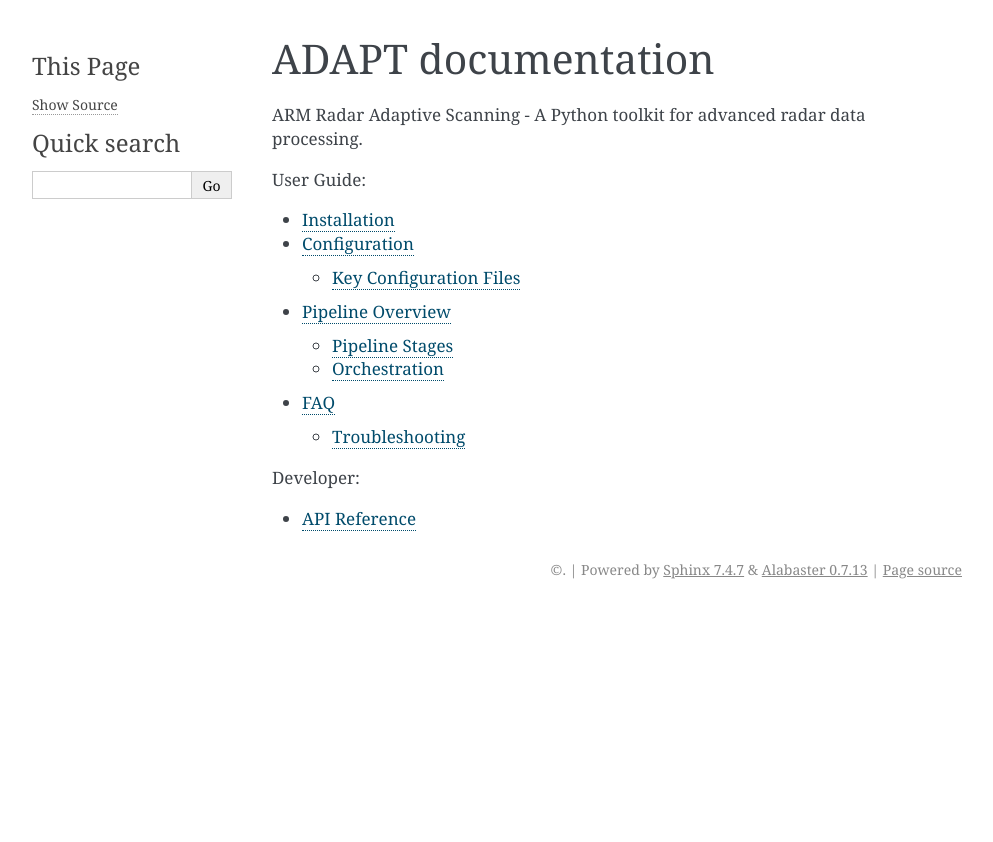
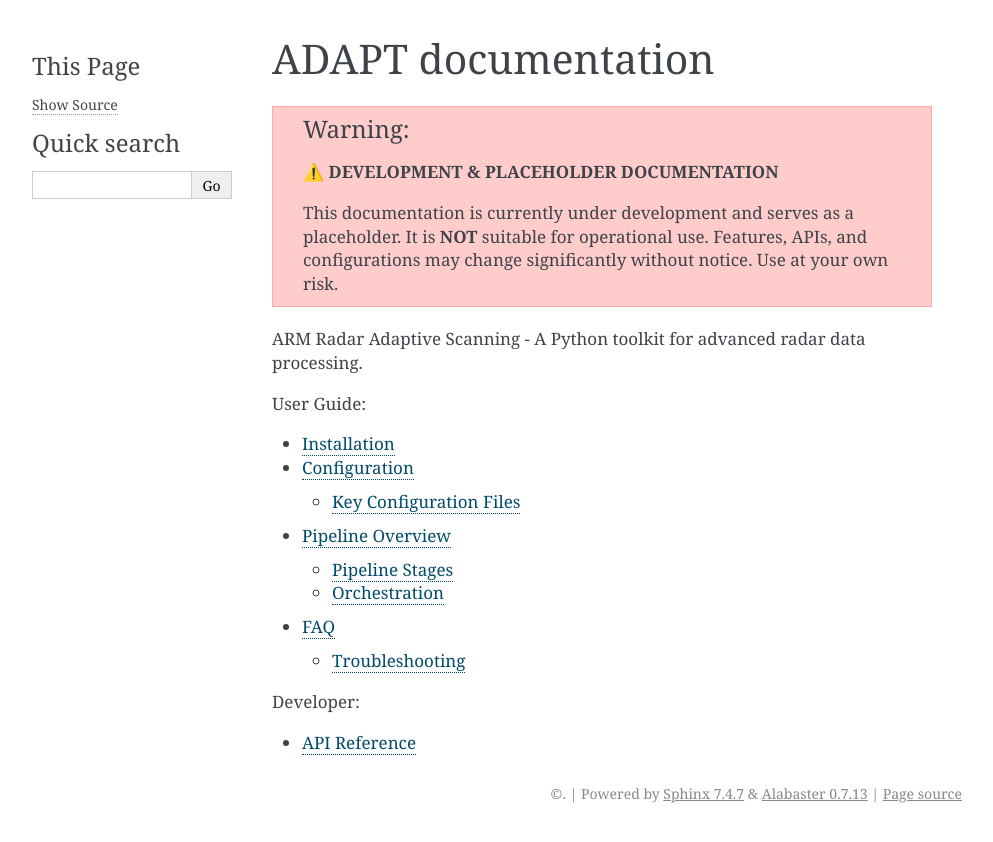
Before and after one commit to RBhupi/adapt, a Sphinx documentation site: the page built from docs/source/index.rst, in a window 1280 px wide. Shown: the top 842 px of the page, without its empty margins (148-1141 px from the left). Built offline with Sphinx 7.4.7, drawn with Linux system fonts in a browser that asks for light colours.

Commit message:
Add development disclaimer to documentation

```diff
--- a/docs/source/index.rst
+++ b/docs/source/index.rst
@@ -5,6 +5,14 @@
 
 ADAPT documentation
 ===================
+
+.. warning::
+
+   **⚠️ DEVELOPMENT & PLACEHOLDER DOCUMENTATION**
+
+   This documentation is currently under development and serves as a placeholder.
+   It is **NOT** suitable for operational use. Features, APIs, and configurations
+   may change significantly without notice. Use at your own risk.
 
 ARM Radar Adaptive Scanning - A Python toolkit for advanced radar data processing.
 
```
